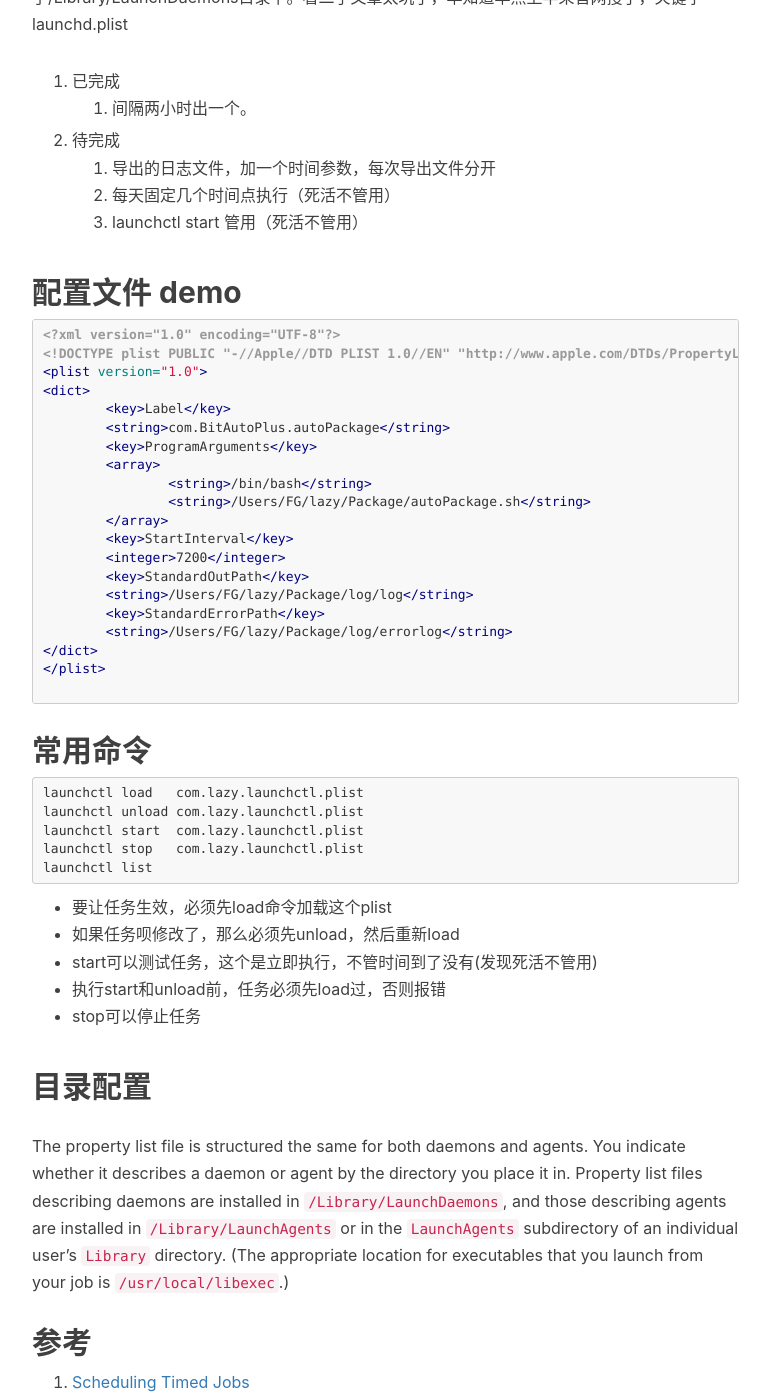
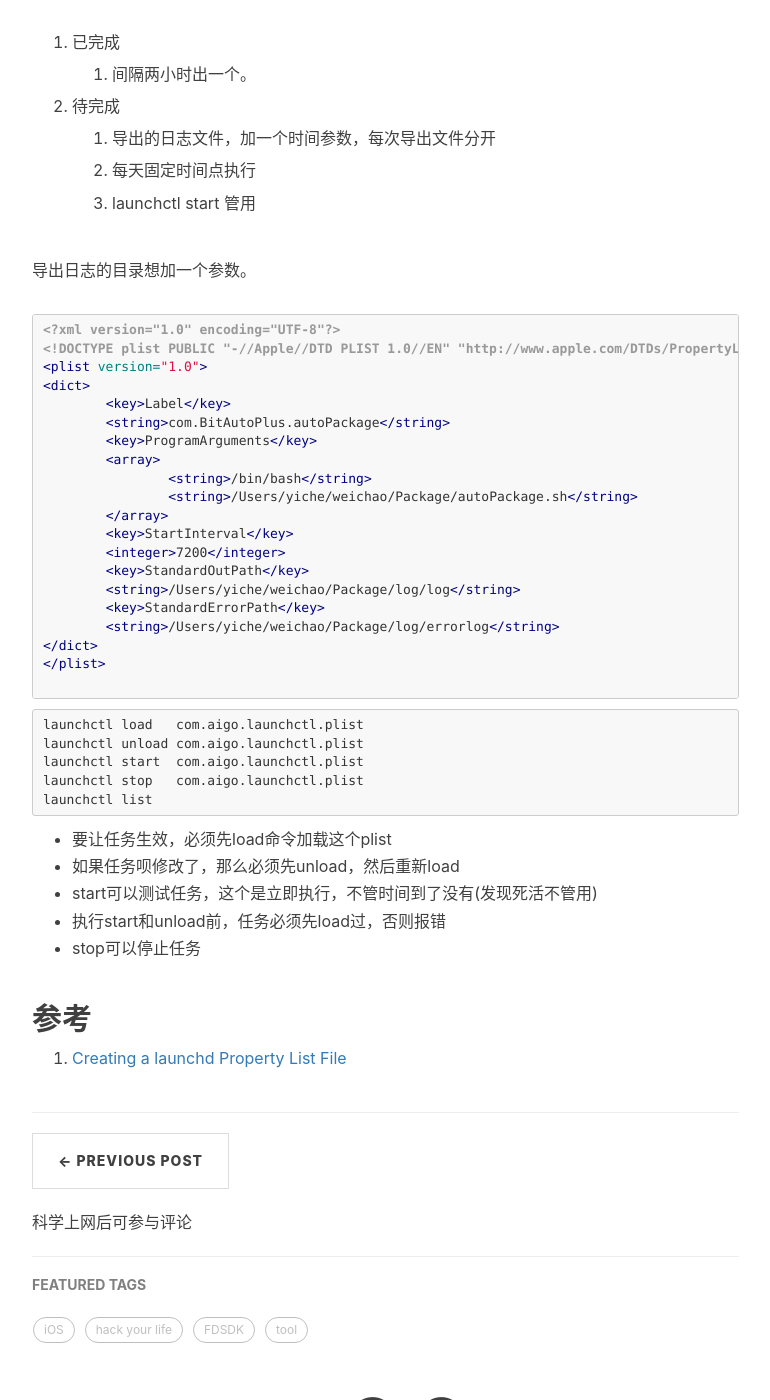
Before and after one commit to toolazytoname/toolazytoname.github.io, a Jekyll site: the page built from _posts/2019-01-07-script-package.markdown, in a window 1280 px wide and 1400 px high, scrolled down 2310 px. Shown: the whole window, without its empty margins (233-1003 px from the left). Built offline with Jekyll 4.4.1, drawn with Linux system fonts in a browser that asks for light colours; nearby versions of some CDN libraries; comment, search, counter and statistics services are not loaded; some of the changed text lies outside the part shown.

Commit message:
edit script

```diff
--- a/_posts/2019-01-07-script-package.markdown
+++ b/_posts/2019-01-07-script-package.markdown
@@ -13,11 +13,10 @@
 
 # 效果
 
-1. 邮件通知（未实现）
-2. 定时器
+1. 定时器
    1. 每隔两小时，自动触发一次脚本
    2. 不受系统重启影响
-3. 通过脚本
+2. 通过脚本
    1. 通过git拉取远端壳工程最新的源码
    2. 打包前自动拉取远端Podfile覆盖本地文件(和工程目录分开管理)
    3. pod update
@@ -25,8 +24,11 @@
    5. 备份了
 
       1. .xcarchive文件夹
+
       2. ipa 文件
+
       3. Podfile
+
       4. podfile.lock.
 
 
@@ -94,20 +96,24 @@
 
 # 定时器设置
 
-用的是苹果推荐的launchctl 命令，因为打算不受系统重启的影响，所以放到了/Library/LaunchDaemons目录下。看二手文章太坑了，早知道早点上苹果官网搜了，关键字  launchd.plist
-
-1. 已完成
-   1. 间隔两小时出一个。
-2. 待完成
-   1. 导出的日志文件，加一个时间参数，每次导出文件分开
-   2. 每天固定几个时间点执行（死活不管用）
-   3. launchctl start 管用（死活不管用）
+用的是苹果推荐的launchctl 命令，因为打算不受系统重启的影响，所以放到了/Library/LaunchDaemons目录下。
 
 
 
-## 配置文件 demo
+1. 已完成
+
+   1. 间隔两小时出一个。
+
+2. 待完成
+
+   1. 导出的日志文件，加一个时间参数，每次导出文件分开
+
+   2. 每天固定时间点执行
+
+   3. launchctl start 管用
 
 
+导出日志的目录想加一个参数。
 
 ~~~xml
 <?xml version="1.0" encoding="UTF-8"?>
@@ -119,26 +125,26 @@
 	<key>ProgramArguments</key>
 	<array>
 		<string>/bin/bash</string>
-		<string>/Users/FG/lazy/Package/autoPackage.sh</string>
+		<string>/Users/yiche/weichao/Package/autoPackage.sh</string>
 	</array>
 	<key>StartInterval</key>
 	<integer>7200</integer>
 	<key>StandardOutPath</key>
-	<string>/Users/FG/lazy/Package/log/log</string>
+	<string>/Users/yiche/weichao/Package/log/log</string>
 	<key>StandardErrorPath</key>
-	<string>/Users/FG/lazy/Package/log/errorlog</string>
+	<string>/Users/yiche/weichao/Package/log/errorlog</string>
 </dict>
 </plist>
 
 ~~~
 
-## 常用命令
+
 
 ~~~shell
-launchctl load   com.lazy.launchctl.plist
-launchctl unload com.lazy.launchctl.plist
-launchctl start  com.lazy.launchctl.plist
-launchctl stop   com.lazy.launchctl.plist
+launchctl load   com.aigo.launchctl.plist
+launchctl unload com.aigo.launchctl.plist
+launchctl start  com.aigo.launchctl.plist
+launchctl stop   com.aigo.launchctl.plist
 launchctl list
 ~~~
 
@@ -150,12 +156,8 @@
 - 执行start和unload前，任务必须先load过，否则报错
 - stop可以停止任务
 
-## 目录配置
-
-The property list file is structured the same for both daemons and agents. You indicate whether it describes a daemon or agent by the directory you place it in. Property list files describing daemons are installed in `/Library/LaunchDaemons`, and those describing agents are installed in `/Library/LaunchAgents` or in the `LaunchAgents` subdirectory of an individual user’s `Library` directory. (The appropriate location for executables that you launch from your job is `/usr/local/libexec`.)
-
 
 
 ## 参考
 
-1. [Scheduling Timed Jobs](https://developer.apple.com/library/archive/documentation/MacOSX/Conceptual/BPSystemStartup/Chapters/ScheduledJobs.html#//apple_ref/doc/uid/10000172i-CH1-SW2)
+1. [Creating a launchd Property List File](https://developer.apple.com/library/archive/documentation/MacOSX/Conceptual/BPSystemStartup/Chapters/CreatingLaunchdJobs.html#//apple_ref/doc/uid/TP40001762-104142)
```
